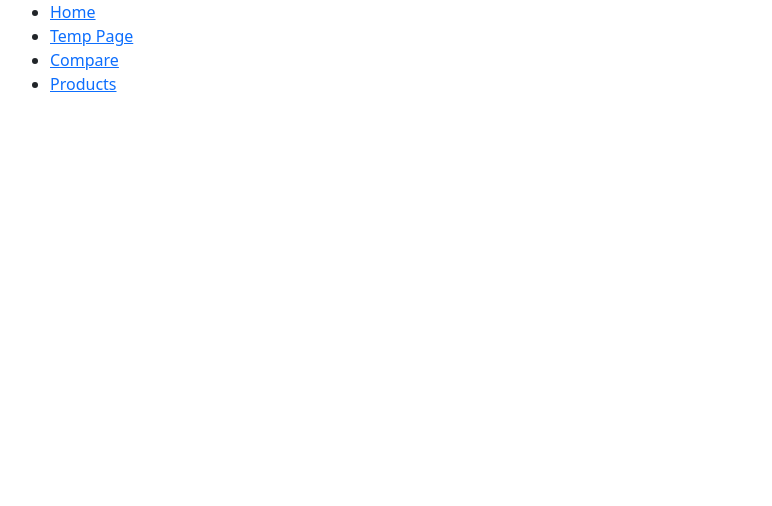
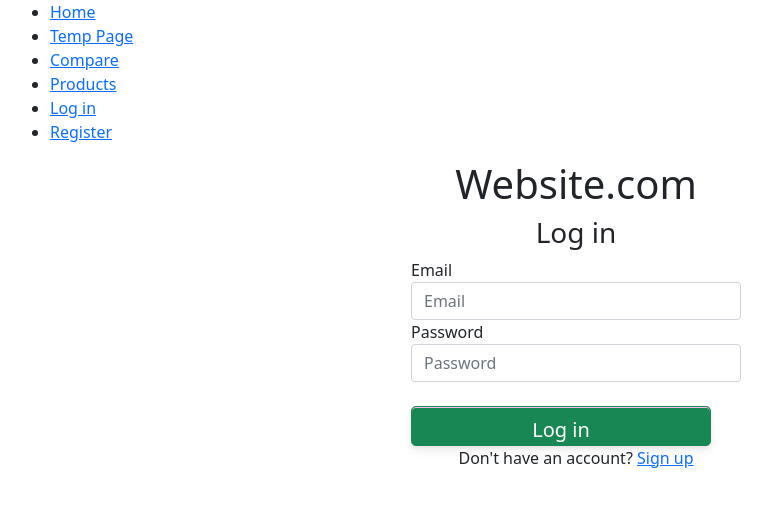
Before and after one commit to shafiUWL/Online-Store, a React (Create React App) app: page /LoginPage in a window 1280 px wide. Shown: the top 506 px of the page, without its empty margins (64-836 px from the left). Built offline with nearby package versions, Linux system fonts and the light colour scheme.

Commit message:
Login & register are linked
both these pages are linked together

```diff
--- a/src/App.js
+++ b/src/App.js
@@ -6,6 +6,9 @@
 import tempPage from './Payment Components/tempPage';
 import Home from './Pages/Home'
 import Products from './components/panos/Products'
+import LoginPage from './components/panos/LoginPage'
+import RegisterPage from './components/panos/RegisterPage'
+
 /**
 import StripeContainer from './Payment Components/StripeContainer';
 import orange from './TempImages/orange.jpg'
@@ -44,6 +47,9 @@
           <li><Link to="/tempPage">Temp Page</Link></li>
           <li><Link to="/Compare">Compare</Link></li>
           <li><Link to="/Products">Products</Link></li>
+          <li><Link to="/LoginPage">Log in</Link></li>
+          <li><Link to="/RegisterPage">Register</Link></li>
+
         </ul>
       </nav>
     <Switch>
@@ -51,6 +57,8 @@
     <Route path="/tempPage" component = {tempPage}/>
     <Route path="/Compare" component = {Compare}/>
     <Route path="/Products" component = {Products}/>
+    <Route path="/LoginPage" component = {LoginPage}/>
+    <Route path="/RegisterPage" component = {RegisterPage}/>
     </Switch>
     </div>
   </Router>
--- a/src/components/panos/LoginPage.js
+++ b/src/components/panos/LoginPage.js
@@ -21,7 +21,7 @@
             </div>
             <div className='text-center'>
                 <p className='p'>Don't have an account?  </p>
-                <a href='https://www.youtube.com/watch?v=Nj16V10FXJo'>Sign up</a>
+                <a href='http://localhost:3000/RegisterPage'>Sign up</a>
             </div>
         </Form>
     )
--- a/src/components/panos/RegisterPage.js
+++ b/src/components/panos/RegisterPage.js
@@ -25,7 +25,7 @@
             </div>
             <div className='text-center'>
                 <p className='p'>Already have an account?  </p>
-                <a href='https://www.youtube.com/watch?v=E3Pv4c4Qz9w'>Log in</a>
+                <a href='http://localhost:3000/LoginPage'>Log in</a>
             </div>
         </Form>
     )
```
